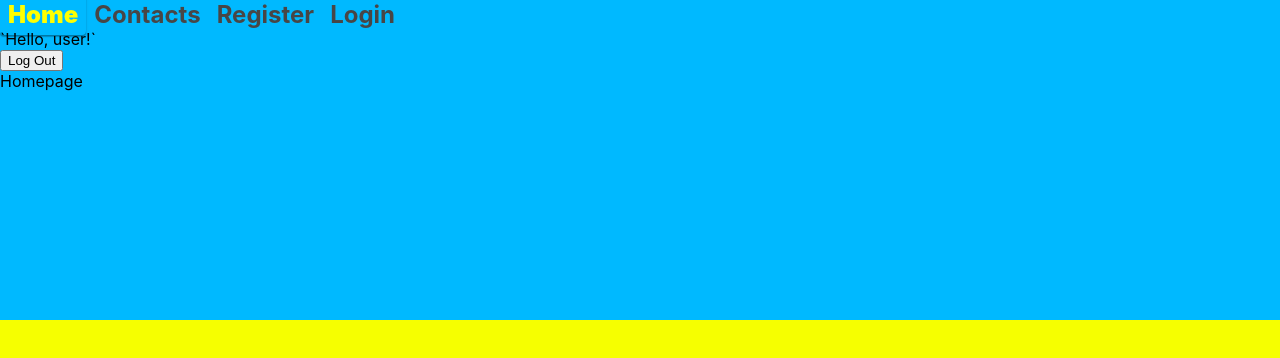
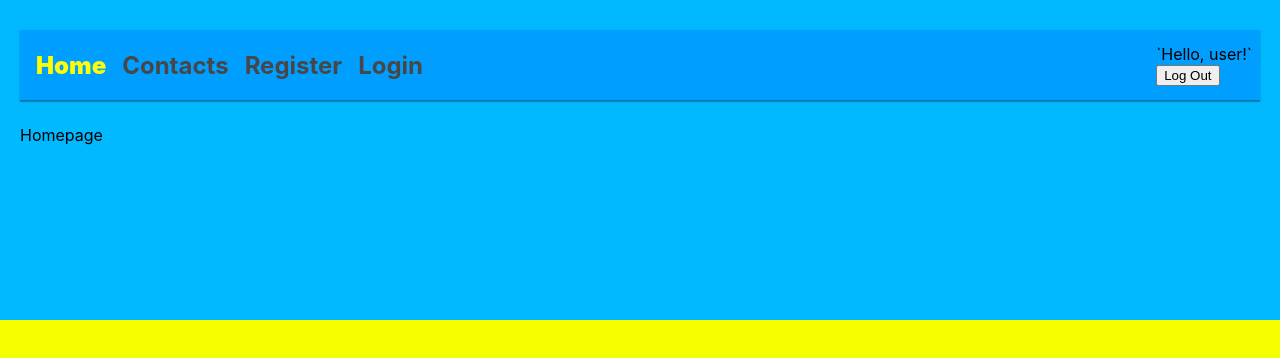
Before and after one commit to NataliiaPasaman/goit-react-hw-08-phonebook, a React (Create React App) app: page / in a window 1280 px wide. Shown: the top 358 px of the page. Built offline with nearby package versions, Linux system fonts and the light colour scheme.

Commit message:
add styles for AppBar

```diff
--- a/src/components/AppBar/AppBar.jsx
+++ b/src/components/AppBar/AppBar.jsx
@@ -1,15 +1,16 @@
 import { Outlet } from 'react-router-dom';
 import { Navigation } from 'components/Navigation/Navigation';
 import { UserMenu } from 'components/UserMenu/UserMenu';
+import { Container, Header } from './AppBar.styled';
 
 export const AppBar = () => {
   return (
-    <>
-      <header>
+    <Container>
+      <Header>
         <Navigation />
         <UserMenu />
-      </header>
+      </Header>
       <Outlet />
-    </>
+    </Container>
   );
 };
--- /dev/null
+++ b/src/components/AppBar/AppBar.styled.js
@@ -0,0 +1,24 @@
+import styled from 'styled-components';
+
+export const Container = styled.div`
+max-width: 100%;
+margin: 0 auto;
+padding: 30px 20px;
+`;
+
+export const Header = styled.header`
+  display: flex;
+  align-items: center;
+  justify-content: space-between;
+  gap: 25px;
+  padding: 14px 8px;
+  margin-bottom: 25px;
+  background-color: rgba(0 107 255 / 33%);
+  box-shadow: 0px 1px 3px rgb(0 0 0 / 12%), 0px 1px 1px rgb(0 0 0 / 14%),
+      0px 2px 1px rgb(0 0 0 / 20%);
+  > nav {
+    width: 280px;
+    display: flex;
+    justify-content: space-between;
+  }
+`;
```
